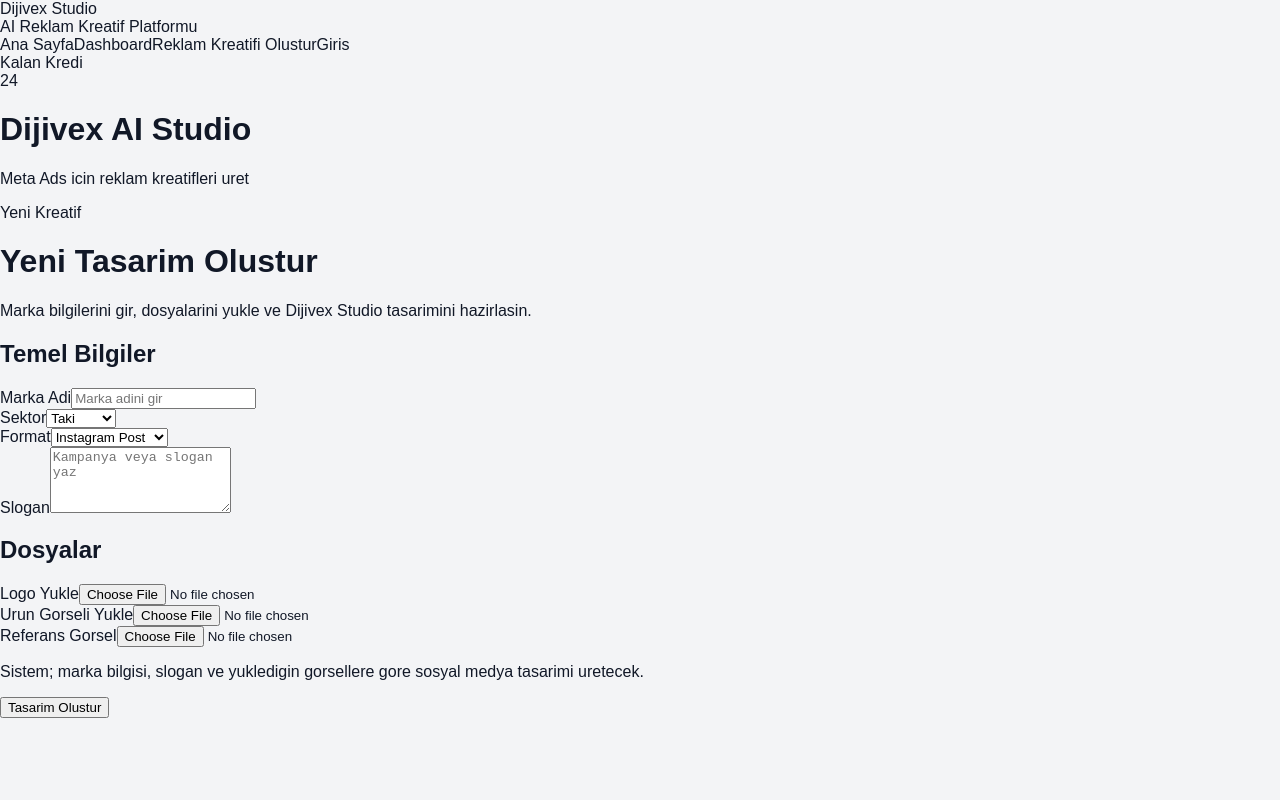
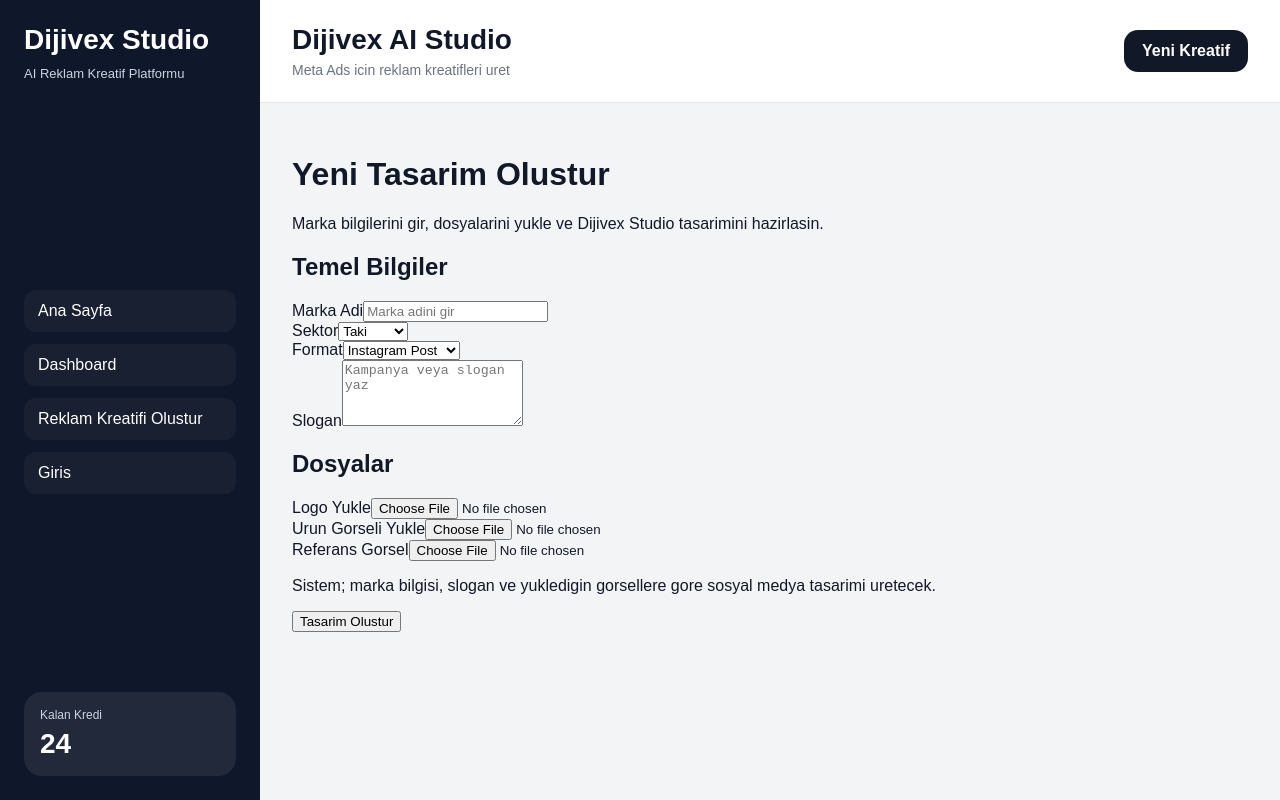
Before and after one commit to simsekyunusemre-ai/dijivex-ai-studio, a Next.js app: page /create in a window 1280 px wide. Built offline with nearby package versions, Linux system fonts and the light colour scheme.

Commit message:
Update globals.css

```diff
--- a/src/app/globals.css
+++ b/src/app/globals.css
@@ -6,9 +6,9 @@
 body {
   margin: 0;
   padding: 0;
-  font-family: Arial, sans-serif;
   background: #f3f4f6;
   color: #111827;
+  font-family: Arial, sans-serif;
 }
 
 a {
@@ -16,121 +16,128 @@
   text-decoration: none;
 }
 
-.page-shell {
+.app-shell {
+  display: flex;
   min-height: 100vh;
-  background: #f3f4f6;
 }
 
-.page-container {
-  max-width: 1100px;
-  margin: 0 auto;
-  padding: 32px 20px;
+.sidebar {
+  width: 260px;
+  background: #0f172a;
+  color: #ffffff;
+  padding: 24px;
+  display: flex;
+  flex-direction: column;
+  justify-content: space-between;
 }
 
-.page-title {
-  font-size: 42px;
-  line-height: 1.1;
-  margin: 0 0 10px;
+.brand {
+  font-size: 28px;
+  font-weight: 700;
+  margin-bottom: 8px;
+}
+
+.brand-subtitle {
+  font-size: 13px;
+  color: #cbd5e1;
+  line-height: 1.5;
+}
+
+.sidebar-nav {
+  display: grid;
+  gap: 12px;
+  margin-top: 32px;
+}
+
+.sidebar-nav a {
+  display: block;
+  padding: 12px 14px;
+  border-radius: 12px;
+  background: rgba(255, 255, 255, 0.04);
+}
+
+.sidebar-nav a:hover {
+  background: rgba(255, 255, 255, 0.1);
+}
+
+.sidebar-footer {
+  margin-top: 24px;
+}
+
+.credit-box {
+  padding: 16px;
+  border-radius: 18px;
+  background: rgba(255, 255, 255, 0.08);
+}
+
+.credit-label {
+  font-size: 12px;
+  color: #cbd5e1;
+  margin-bottom: 6px;
+}
+
+.credit-value {
+  font-size: 28px;
   font-weight: 700;
 }
 
-.page-subtitle {
-  margin: 0 0 28px;
-  font-size: 16px;
-  color: #4b5563;
+.main-area {
+  flex: 1;
+  display: flex;
+  flex-direction: column;
 }
 
-.form-grid {
-  display: grid;
-  grid-template-columns: 1fr 1fr;
-  gap: 24px;
+.topbar {
+  display: flex;
+  justify-content: space-between;
+  align-items: center;
+  padding: 24px 32px;
+  background: #ffffff;
+  border-bottom: 1px solid #e5e7eb;
 }
 
-.card {
-  background: #ffffff;
-  border: 1px solid #e5e7eb;
-  border-radius: 24px;
-  padding: 24px;
-  box-shadow: 0 10px 30px rgba(0, 0, 0, 0.04);
-}
-
-.card-title {
-  margin: 0 0 18px;
-  font-size: 26px;
+.topbar-title {
+  margin: 0;
+  font-size: 28px;
   font-weight: 700;
 }
 
-.form-group {
-  margin-bottom: 18px;
+.topbar-subtitle {
+  margin: 6px 0 0;
+  font-size: 14px;
+  color: #6b7280;
 }
 
-.label {
-  display: block;
-  margin-bottom: 8px;
-  font-size: 14px;
-  font-weight: 600;
-  color: #374151;
+.primary-link-btn {
+  display: inline-block;
+  padding: 12px 18px;
+  border-radius: 14px;
+  background: #111827;
+  color: #ffffff;
+  font-weight: 700;
 }
 
-.input,
-.select,
-.textarea,
-.file-input {
-  width: 100%;
-  border: 1px solid #d1d5db;
-  border-radius: 16px;
-  padding: 14px 16px;
-  font-size: 14px;
-  background: #fff;
-  color: #111827;
-}
-
-.textarea {
-  min-height: 120px;
-  resize: vertical;
-}
-
-.note-box {
-  margin-top: 14px;
-  padding: 14px 16px;
-  border-radius: 18px;
-  background: #f9fafb;
-  color: #4b5563;
-  font-size: 14px;
-  line-height: 1.5;
-}
-
-.primary-button {
-  width: 100%;
-  border: none;
-  border-radius: 18px;
-  padding: 14px 18px;
-  background: #111827;
-  color: #ffffff;
-  font-size: 15px;
-  font-weight: 700;
-  cursor: pointer;
-}
-
-.primary-button:hover {
-  background: #000000;
+.page-content {
+  padding: 32px;
 }
 
 @media (max-width: 900px) {
-  .page-title {
-    font-size: 34px;
+  .app-shell {
+    flex-direction: column;
   }
 
-  .form-grid {
-    grid-template-columns: 1fr;
+  .sidebar {
+    width: 100%;
   }
 
-  .page-container {
-    padding: 24px 16px;
+  .topbar {
+    padding: 18px;
+    flex-direction: column;
+    align-items: flex-start;
+    gap: 14px;
   }
 
-  .card {
+  .page-content {
     padding: 18px;
-    border-radius: 20px;
   }
 }
```
